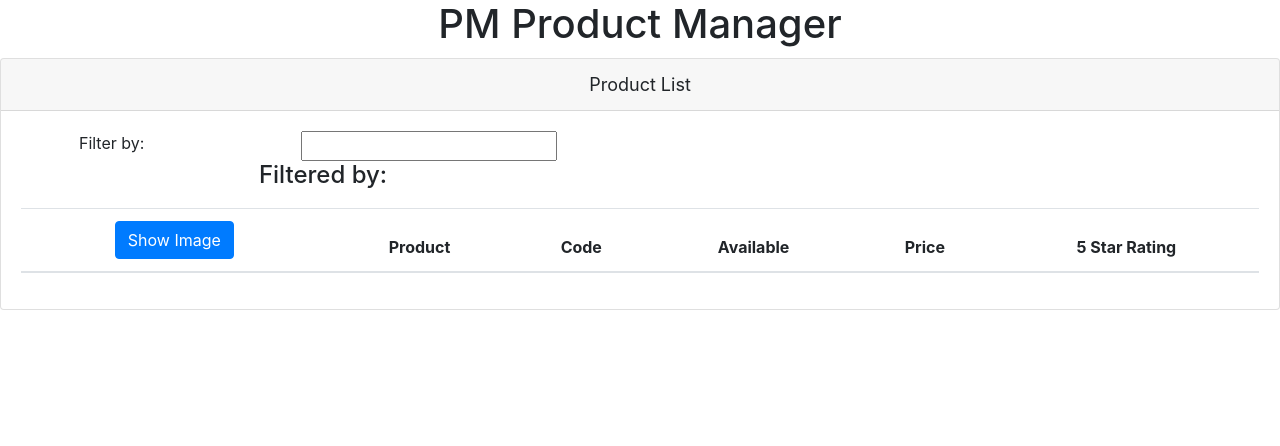
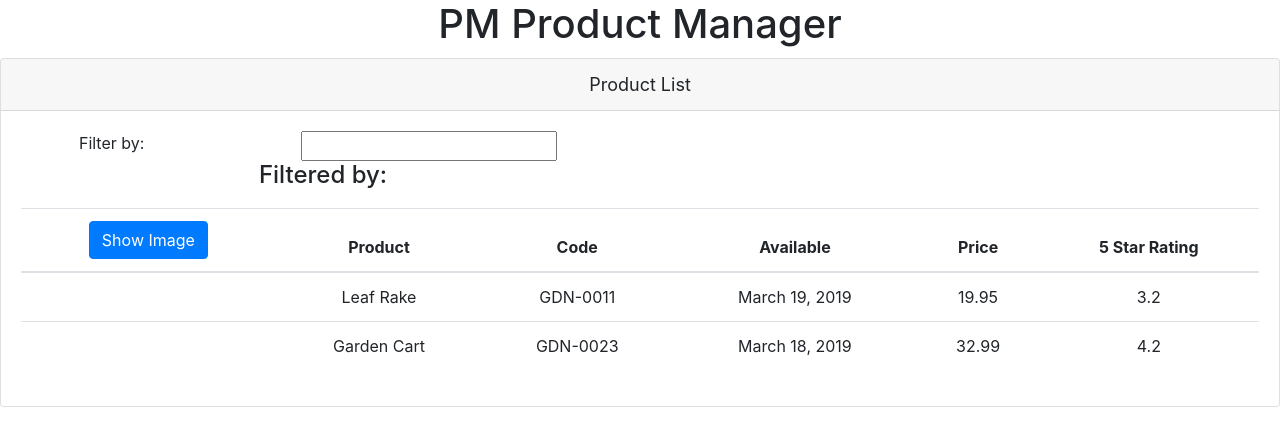
Before and after one commit to mazahir89/product-manager, an Angular app: page / in a window 1280 px wide. Shown: the top 446 px of the page. Built offline with nearby package versions, Linux system fonts and the light colour scheme.

Commit message:
added new product list and exposed it using intepolation on template

```diff
--- a/src/app/components/products/product-list/product-list.component.html
+++ b/src/app/components/products/product-list/product-list.component.html
@@ -1,6 +1,6 @@
 <div class="card">
     <div class="card-header">
-        Product List
+        {{ pageTitle }}
     </div>
 
     <div class="card-body">
@@ -16,7 +16,7 @@
             </div>
         </div>
         <div class="table-responsive">
-            <table class="table">
+            <table class="table" *ngIf="products && products.length">
                 <thead>
                     <tr>
                         <th>
@@ -32,7 +32,14 @@
                     </tr>
                 </thead>
                 <tbody>
-
+                    <tr *ngFor="let product of products">
+                    <td></td>
+                    <td>{{ product.productName }}</td>
+                    <td>{{ product.productCode }}</td>
+                    <td>{{ product.releaseDate }}</td>
+                    <td>{{ product.price }}</td>
+                    <td>{{ product.starRating }}</td>
+                </tr>
                 </tbody>
             </table>
         </div>
--- a/src/app/components/products/product-list/product-list.component.ts
+++ b/src/app/components/products/product-list/product-list.component.ts
@@ -8,6 +8,28 @@
 export class ProductListComponent implements OnInit {
 
   pageTitle: string = 'Product List';
+  products: any[] = [
+    {
+      "productId": 1,
+      "productName": "Leaf Rake",
+      "productCode": "GDN-0011",
+      "releaseDate": "March 19, 2019",
+      "description": "Leaf rake with 48-inch wooden handle.",
+      "price": 19.95,
+      "starRating": 3.2,
+      "imageUrl": "assets/images/leaf_rake.png"
+    },
+    {
+      "productId": 2,
+      "productName": "Garden Cart",
+      "productCode": "GDN-0023",
+      "releaseDate": "March 18, 2019",
+      "description": "15 gallon capacity rolling garden cart",
+      "price": 32.99,
+      "starRating": 4.2,
+      "imageUrl": "assets/images/garden_cart.png"
+    }
+  ];
 
   constructor() { }
 
```
